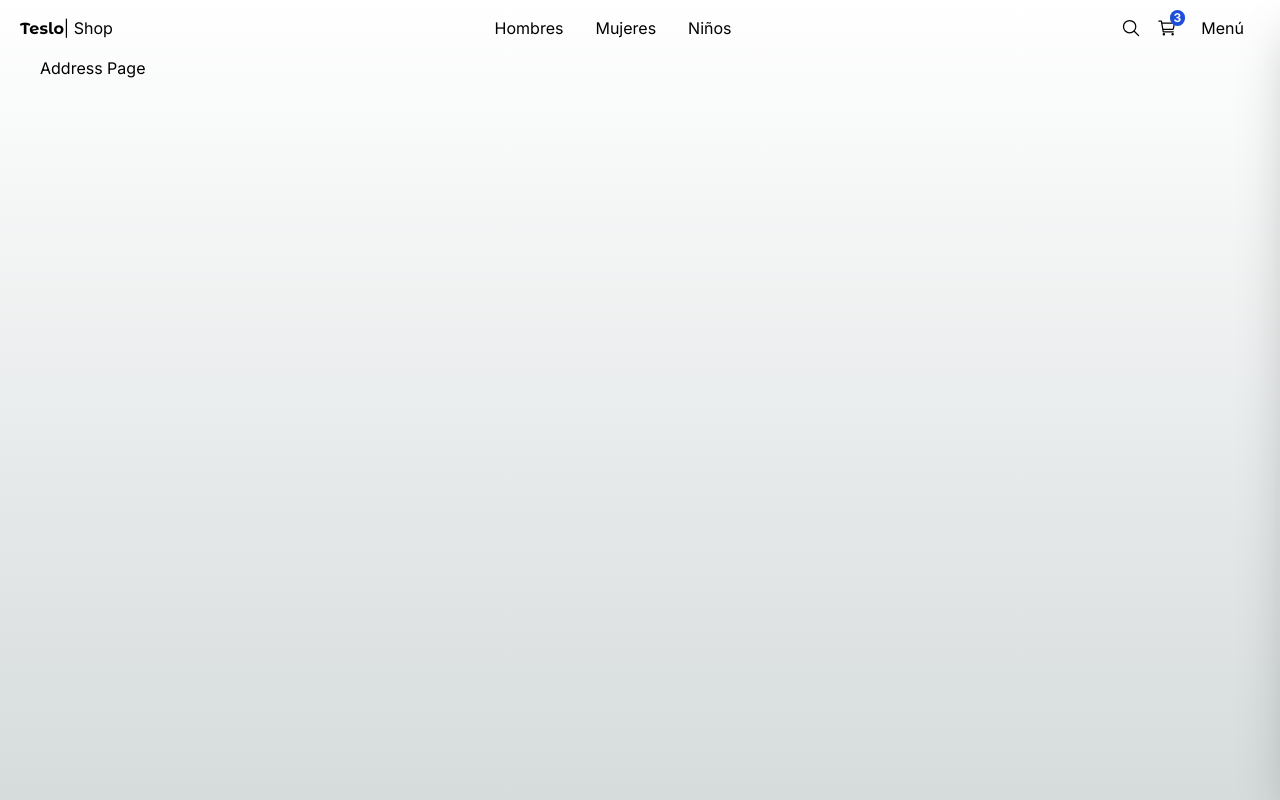
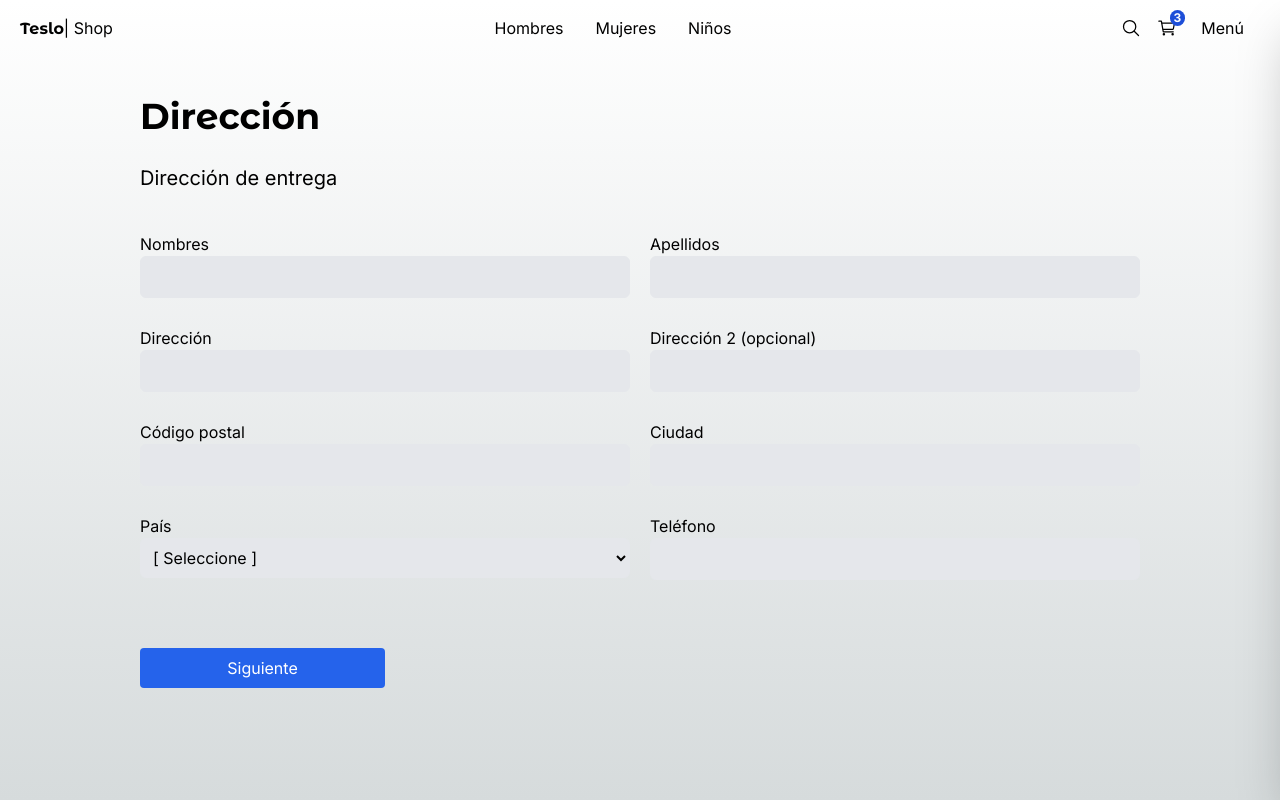
Before and after one commit to PacoChinchay/proyecto-ecomerce, a Next.js app: page /checkout/address in a window 1280 px wide. Built offline with nearby package versions, Linux system fonts and the light colour scheme.

Commit message:
feat: add checkout Page

```diff
--- a/src/app/(shop)/checkout/address/page.tsx
+++ b/src/app/(shop)/checkout/address/page.tsx
@@ -1,7 +1,104 @@
-export default function AddressPage() {
+import { Title } from '@/components';
+import Link from 'next/link';
+
+export default function NamePage() {
   return (
-    <div>
-      <h1>Address Page</h1>
+    <div className="flex flex-col sm:justify-center sm:items-center mb-72 px-10 sm:px-0">
+
+
+
+      <div className="w-full  xl:w-[1000px] flex flex-col justify-center text-left">
+
+        <Title title="Dirección" subtitle="Dirección de entrega" />
+
+        <div className="grid grid-cols-1 gap-2 sm:gap-5 sm:grid-cols-2">
+
+
+          <div className="flex flex-col mb-2">
+            <span>Nombres</span>
+            <input
+              type="text"
+              className="p-2 border rounded-md bg-gray-200"
+            />
+          </div>
+
+          <div className="flex flex-col mb-2">
+            <span>Apellidos</span>
+            <input
+              type="text"
+              className="p-2 border rounded-md bg-gray-200"
+            />
+          </div>
+
+          <div className="flex flex-col mb-2">
+            <span>Dirección</span>
+            <input
+              type="text"
+              className="p-2 border rounded-md bg-gray-200"
+            />
+          </div>
+
+          <div className="flex flex-col mb-2">
+            <span>Dirección 2 (opcional)</span>
+            <input
+              type="text"
+              className="p-2 border rounded-md bg-gray-200"
+            />
+          </div>
+
+
+          <div className="flex flex-col mb-2">
+            <span>Código postal</span>
+            <input
+              type="text"
+              className="p-2 border rounded-md bg-gray-200"
+            />
+          </div>
+
+          <div className="flex flex-col mb-2">
+            <span>Ciudad</span>
+            <input
+              type="text"
+              className="p-2 border rounded-md bg-gray-200"
+            />
+          </div>
+
+          <div className="flex flex-col mb-2">
+            <span>País</span>
+            <select
+              className="p-2 border rounded-md bg-gray-200"
+            >
+              <option value="">[ Seleccione ]</option>
+              <option value="CRI">Costa Rica</option>
+            </select>
+          </div>
+
+          <div className="flex flex-col mb-2">
+            <span>Teléfono</span>
+            <input
+              type="text"
+              className="p-2 border rounded-md bg-gray-200"
+            />
+          </div>
+
+
+
+          <div className="flex flex-col mb-2 sm:mt-10">
+            <Link
+              href='/checkout'
+              className="btn-primary flex w-full sm:w-1/2 justify-center ">
+              Siguiente
+            </Link>
+          </div>
+
+
+        </div>
+
+      </div>
+
+
+
+
     </div>
-  )
+  );
 }
```
